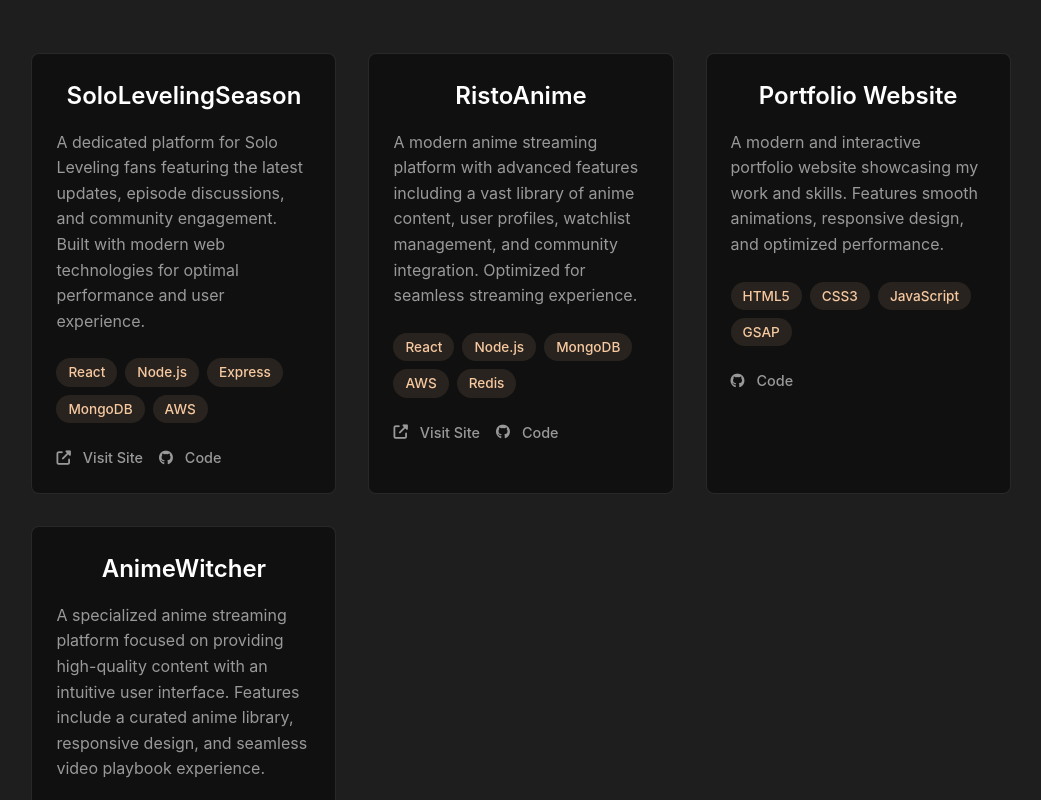
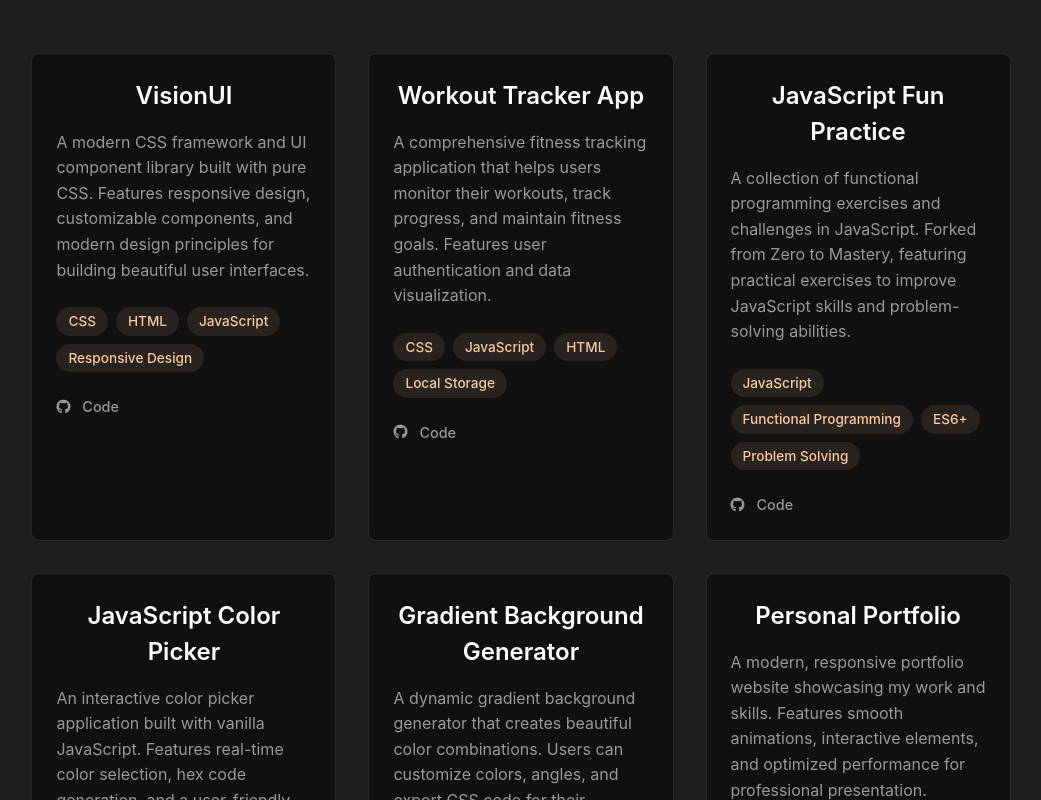
Before and after one commit to Thalesmar/portfolio, a React (Vite) app: page / in a window 1280 px wide. Shown: the part 1700-2500 px from the top of the page, without its empty margins (119-1160 px from the left). Built offline with nearby package versions, Linux system fonts and the light colour scheme; a web font is replaced by a local one.

Commit message:
Add real projects from GitHub profile - VisionUI, Workout Tracker, JS Practice, Color Picker, Gradient Generator

```diff
--- a/src/App.jsx
+++ b/src/App.jsx
@@ -133,38 +133,52 @@
 
   const projects = [
     {
-      title: "SoloLevelingSeason",
-      description: "A dedicated platform for Solo Leveling fans featuring the latest updates, episode discussions, and community engagement. Built with modern web technologies for optimal performance and user experience.",
-      techStack: ["React", "Node.js", "Express", "MongoDB", "AWS"],
+      title: "VisionUI",
+      description: "A modern CSS framework and UI component library built with pure CSS. Features responsive design, customizable components, and modern design principles for building beautiful user interfaces.",
+      techStack: ["CSS", "HTML", "JavaScript", "Responsive Design"],
       links: {
-        live: "https://sololevelingseason.com",
-        github: "https://github.com/Thalesmar/sololevelingseason"
+        github: "https://github.com/Thalesmar/VisionUI"
       }
     },
     {
-      title: "RistoAnime",
-      description: "A modern anime streaming platform with advanced features including a vast library of anime content, user profiles, watchlist management, and community integration. Optimized for seamless streaming experience.",
-      techStack: ["React", "Node.js", "MongoDB", "AWS", "Redis"],
+      title: "Workout Tracker App",
+      description: "A comprehensive fitness tracking application that helps users monitor their workouts, track progress, and maintain fitness goals. Features user authentication and data visualization.",
+      techStack: ["CSS", "JavaScript", "HTML", "Local Storage"],
       links: {
-        live: "https://ristoanime.com",
-        github: "https://github.com/Thalesmar/ristoanime"
+        github: "https://github.com/Thalesmar/Workout-Tracker-App"
       }
     },
     {
-      title: "Portfolio Website",
-      description: "A modern and interactive portfolio website showcasing my work and skills. Features smooth animations, responsive design, and optimized performance.",
-      techStack: ["HTML5", "CSS3", "JavaScript", "GSAP"],
+      title: "JavaScript Fun Practice",
+      description: "A collection of functional programming exercises and challenges in JavaScript. Forked from Zero to Mastery, featuring practical exercises to improve JavaScript skills and problem-solving abilities.",
+      techStack: ["JavaScript", "Functional Programming", "ES6+", "Problem Solving"],
       links: {
-        github: "https://github.com/Thalesmar/portfolio"
+        github: "https://github.com/Thalesmar/JS_Fun_Practice"
       }
     },
     {
-      title: "AnimeWitcher",
-      description: "A specialized anime streaming platform focused on providing high-quality content with an intuitive user interface. Features include a curated anime library, responsive design, and seamless video playbook experience.",
-      techStack: ["HTML5", "CSS3", "JavaScript", "Node.js", "MongoDB"],
+      title: "JavaScript Color Picker",
+      description: "An interactive color picker application built with vanilla JavaScript. Features real-time color selection, hex code generation, and a user-friendly interface for designers and developers.",
+      techStack: ["JavaScript", "HTML", "CSS", "DOM Manipulation"],
       links: {
-        live: "https://animewitcher.cyou",
-        github: "https://github.com/Thalesmar/animewitcher"
+        github: "https://github.com/Thalesmar/JavaScript-Color-Picker"
+      }
+    },
+    {
+      title: "Gradient Background Generator",
+      description: "A dynamic gradient background generator that creates beautiful color combinations. Users can customize colors, angles, and export CSS code for their projects.",
+      techStack: ["JavaScript", "CSS", "HTML", "Color Theory"],
+      links: {
+        github: "https://github.com/Thalesmar/Gradient-Background"
+      }
+    },
+    {
+      title: "Personal Portfolio",
+      description: "A modern, responsive portfolio website showcasing my work and skills. Features smooth animations, interactive elements, and optimized performance for professional presentation.",
+      techStack: ["React", "CSS", "JavaScript", "Responsive Design"],
+      links: {
+        live: "https://Thalesmar.github.io/portfolio",
+        github: "https://github.com/Thalesmar/portfolio"
       }
     }
   ];
@@ -174,24 +188,24 @@
       category: "Languages",
       items: [
         { name: "JavaScript", level: "90%" },
-        { name: "CSS", level: "85%" },
-        { name: "HTML", level: "88%" }
+        { name: "CSS", level: "88%" },
+        { name: "HTML", level: "85%" }
       ]
     },
     {
-      category: "Frameworks",
+      category: "Frameworks & Libraries",
       items: [
-        { name: "React", level: "92%" },
-        { name: "Node.js", level: "88%" },
-        { name: "Tailwind CSS", level: "85%" }
+        { name: "React", level: "85%" },
+        { name: "Node.js", level: "80%" },
+        { name: "Express.js", level: "75%" }
       ]
     },
     {
-      category: "Tools",
+      category: "Tools & Technologies",
       items: [
-        { name: "Git", level: "95%" },
-        { name: "SQL", level: "87%" },
-        { name: "AWS", level: "83%" }
+        { name: "Git & GitHub", level: "90%" },
+        { name: "Responsive Design", level: "88%" },
+        { name: "Local Storage", level: "85%" }
       ]
     }
   ];
```
